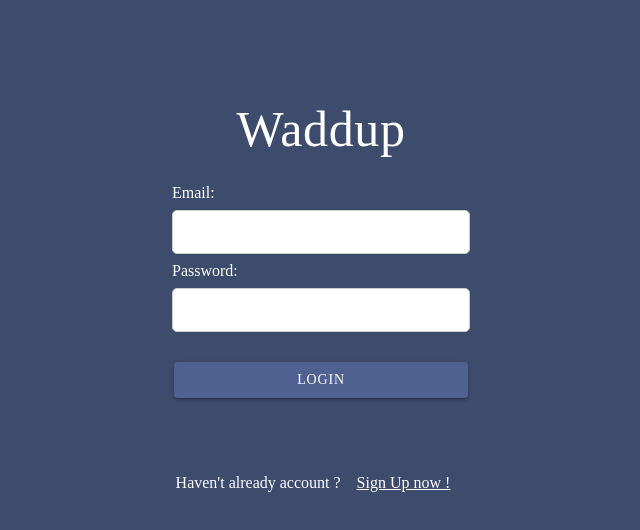
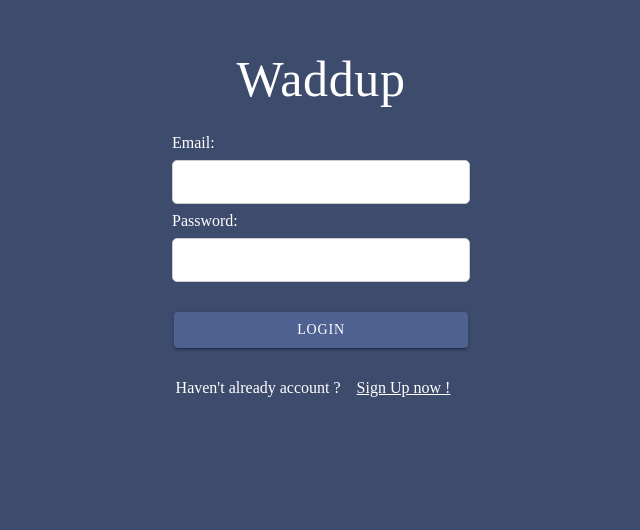
Before and after one commit to rafi365/Waddup, a React (Create React App) app: page /login in a window 1280 px wide. Shown: the part 110-640 px from the top of the page, without its empty margins (319-959 px from the left). Built offline with nearby package versions, Linux system fonts and the light colour scheme.

Commit message:
Login SignUp (v2)

```diff
--- a/src/pages/Home.css
+++ b/src/pages/Home.css
@@ -19,13 +19,13 @@ input[type=text] {
  }
 .content-login-signup{
     width: 350px;
-    margin-top: 200px;
+    margin-top: 150px;
 }
 .app-title{ font-size: 50px; }
 
 .btn { margin-top: 30px; }
 
-.moveto-signup{ margin-top: 50px; }
+.moveto-signup{ margin-top: 5px; }
 
 /* home */
 
```
